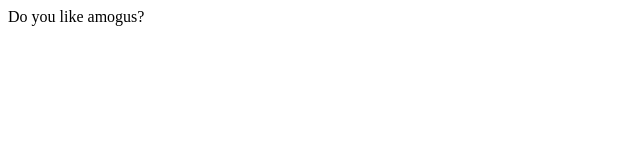
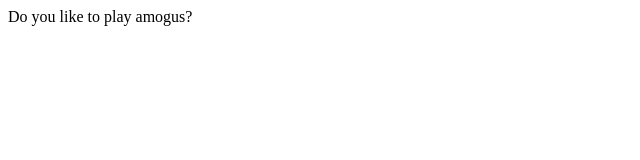
Before and after one commit to ChenHaowei2008/webApp, a website: page pages/index.html in a window 1280 px wide. Shown: the full height of the page, 0-640 px from the left. Drawn offline with Linux system fonts and the light colour scheme.

Commit message:
did nothing

```diff
--- a/pages/index.html
+++ b/pages/index.html
@@ -1,5 +1,5 @@
 <body>
     <p>
-        Do you like amogus?
+        Do you like to play amogus?
     </p>
 </body>
```
